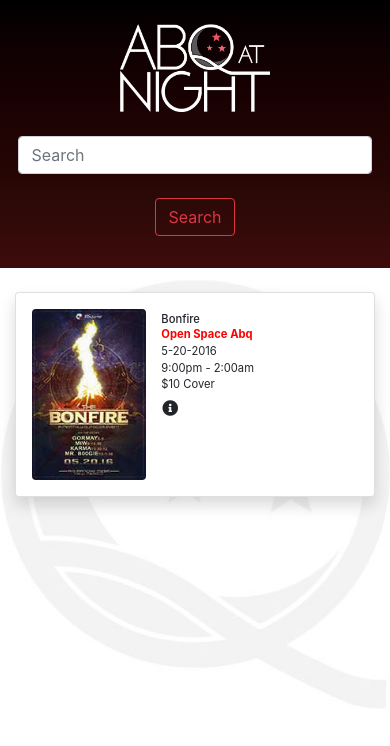
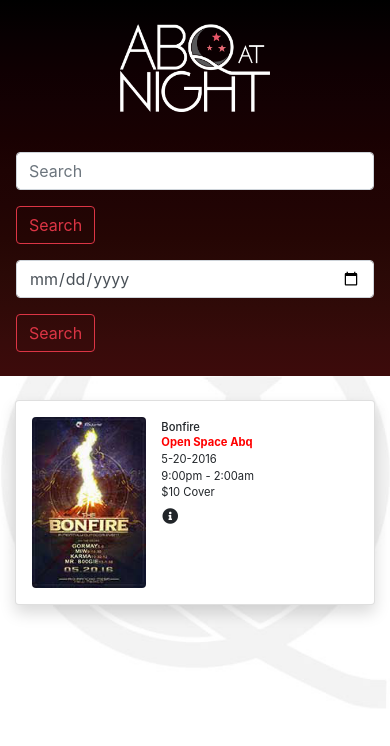
Before and after one commit to abq-at-night/capstone-project, a PHP site: page /static-ui/card.php in a window 390 px wide. Shown: the top 746 px of the page. Run offline with PHP 8.4, Linux system fonts and the light colour scheme; some libraries are stand-ins or nearby versions.

Commit message:
added navbar component files and included datepicker to nav static. https://app.asana.com/0/1108524870361544/list

```diff
--- a/static-ui/css/nav-style.css
+++ b/static-ui/css/nav-style.css
@@ -30,19 +30,19 @@ margin-bottom: 3rem;
 @media (max-width: 459px) {
 	#searchbar .form-control
 	{
-		margin-right: auto;
-		margin-left: auto;
+		margin-top: 1rem;
 		margin-bottom: 1rem;
 	}
 }
 
-@media (max-width: 459px) {
+/*@media (max-width: 459px) {
 	#searchbar button
 	{
-		margin-right: auto;
+		display: block;
 		margin-left: auto;
+
 	}
-}
+}*/
 
 @media (max-width: 459px) {
 	.navbar img
@@ -51,3 +51,5 @@ margin-bottom: 3rem;
 		margin: 1rem auto 1rem auto;
 	}
 }
+
+/* date picker */
--- a/static-ui/navbar.php
+++ b/static-ui/navbar.php
@@ -3,9 +3,24 @@
 <main>
 	<nav class="navbar navbar-dark">
 		<img class="pb-2" src="../src/img/abq-at-night-logo-white.png" alt="logo white">
-		<form class="form-inline" id="searchbar">
-			<input class="form-control mr-sm-2" type="search" placeholder="Search" aria-label="Search">
-			<button class="btn btn-outline-danger my-2" type="submit">Search</button>
+		<!--form-->
+		<form class="form-group row no-gutters" id="searchbar">
+			<!--input-->
+			<div class="col">
+				<input class="form-control d-inline-block" type="search" placeholder="Search" aria-label="Search">
+			</div>
+			<!--button-->
+			<div class="col-sm-2">
+				<span><button class="btn btn-outline-danger ml-sm-2" type="submit">Search</button></span>
+			</div>
+			<!--input-->
+			<div class="col">
+				<input class="form-control d-inline-block" type="date" placeholder="Search" aria-label="Search">
+			</div>
+			<!--button-->
+			<div class="col-sm-2">
+				<span><button class="btn btn-outline-danger ml-sm-2" type="submit">Search</button></span>
+			</div>
 		</form>
 	</nav>
 </main>
```
Also changed, not shown: ng/src/app/shared/components/nav-bar/navbar.component.html (added), ng/src/app/shared/components/nav-bar/navbar.component.ts (added).
